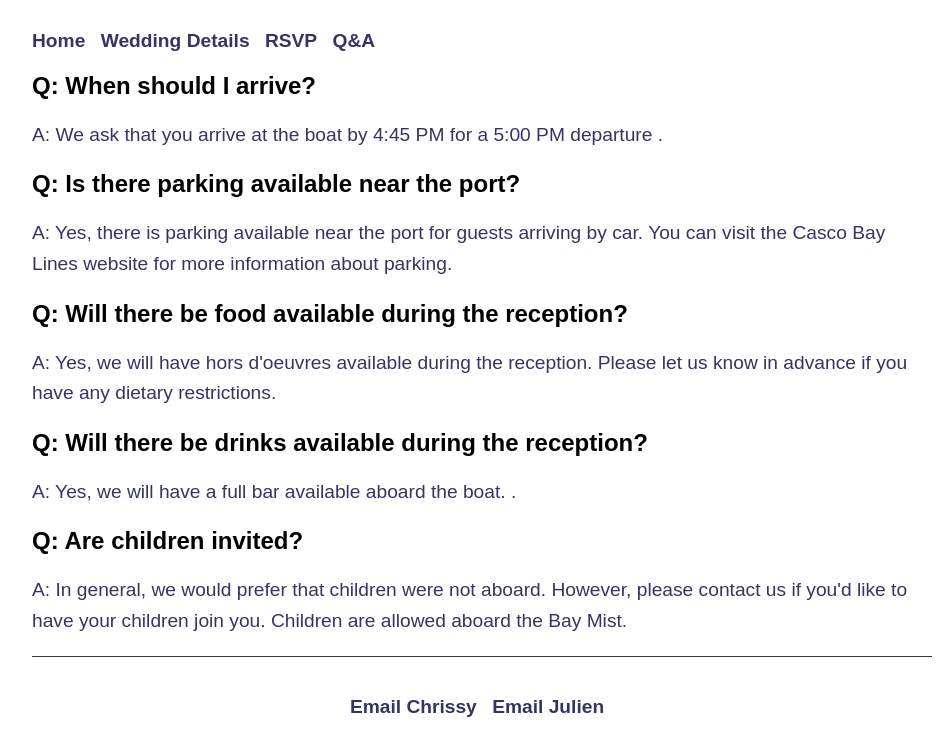
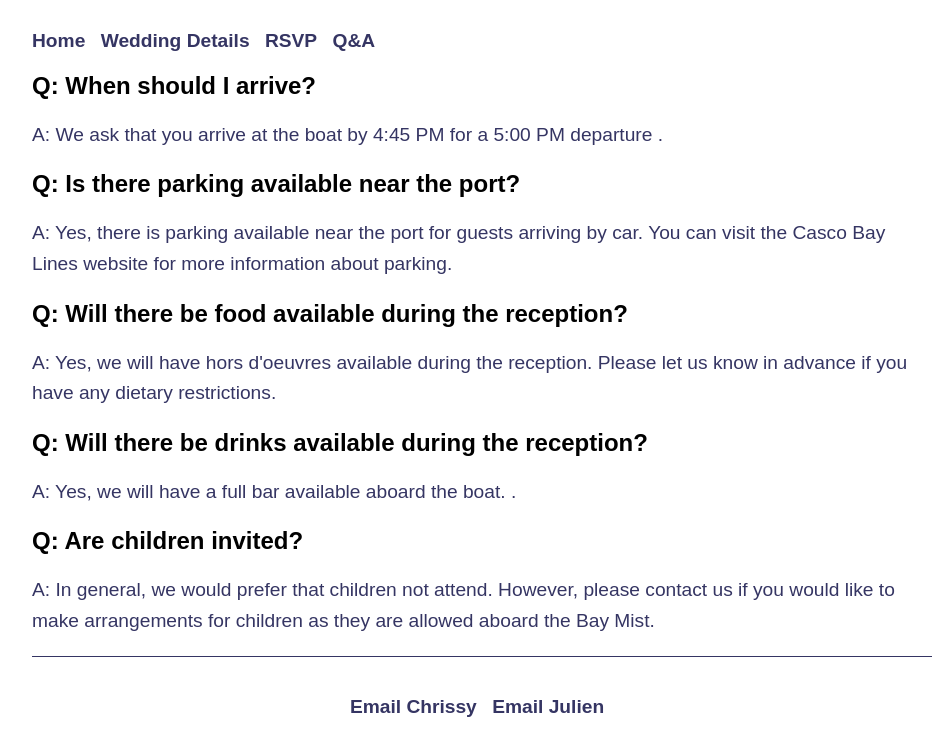
Before and after one commit to christina-ladam/wedding, a Jekyll site: the page built from qa.html, in a window 1280 px wide. Shown: the top 756 px of the page, without its empty margins (158-1096 px from the left). Built offline with Jekyll 4.4.1, drawn with Linux system fonts in a browser that asks for light colours; some web fonts are replaced.

Commit message:
Update qa.html

```diff
--- a/qa.html
+++ b/qa.html
@@ -15,7 +15,7 @@ layout: default
         <p>A: Yes, we will have a full bar available aboard the boat. .</p>
 
         <h2>Q: Are children invited?</h2>
-        <p>A: In general, we would prefer that children were not aboard. However, please contact us if you'd like to have your children join you. Children are allowed aboard the Bay Mist.</p>
+        <p>A: In general, we would prefer that children not attend. However, please contact us if you would like to make arrangements for children as they are allowed aboard the Bay Mist.</p>
 
     </div><!-- /.container -->
 </body>
```
